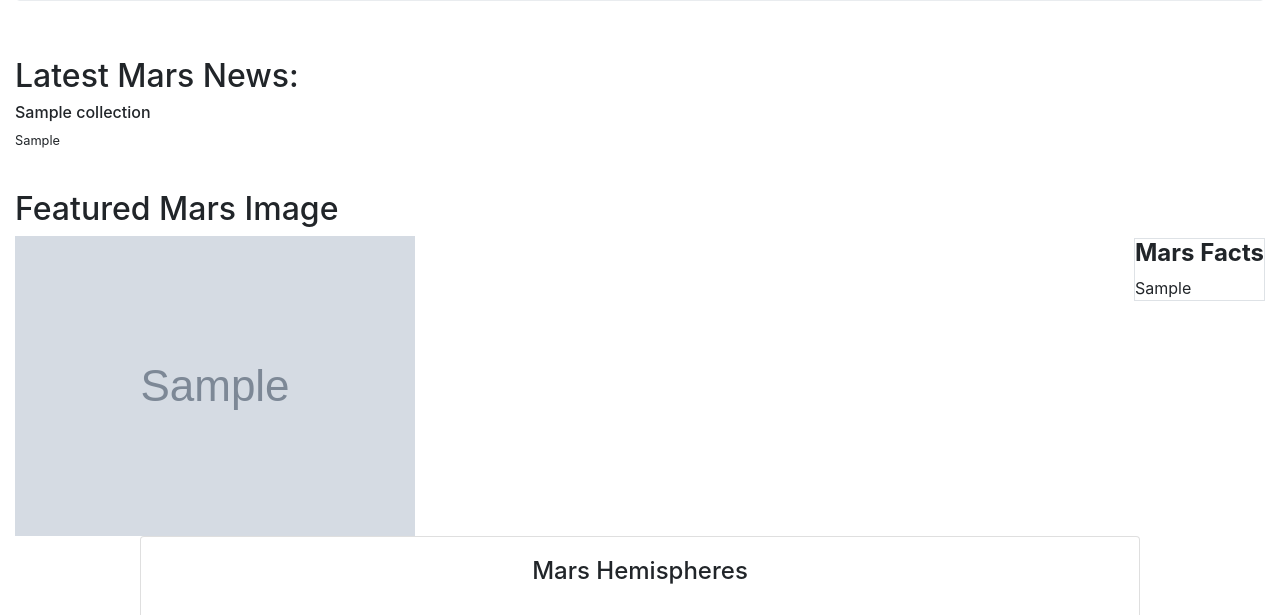
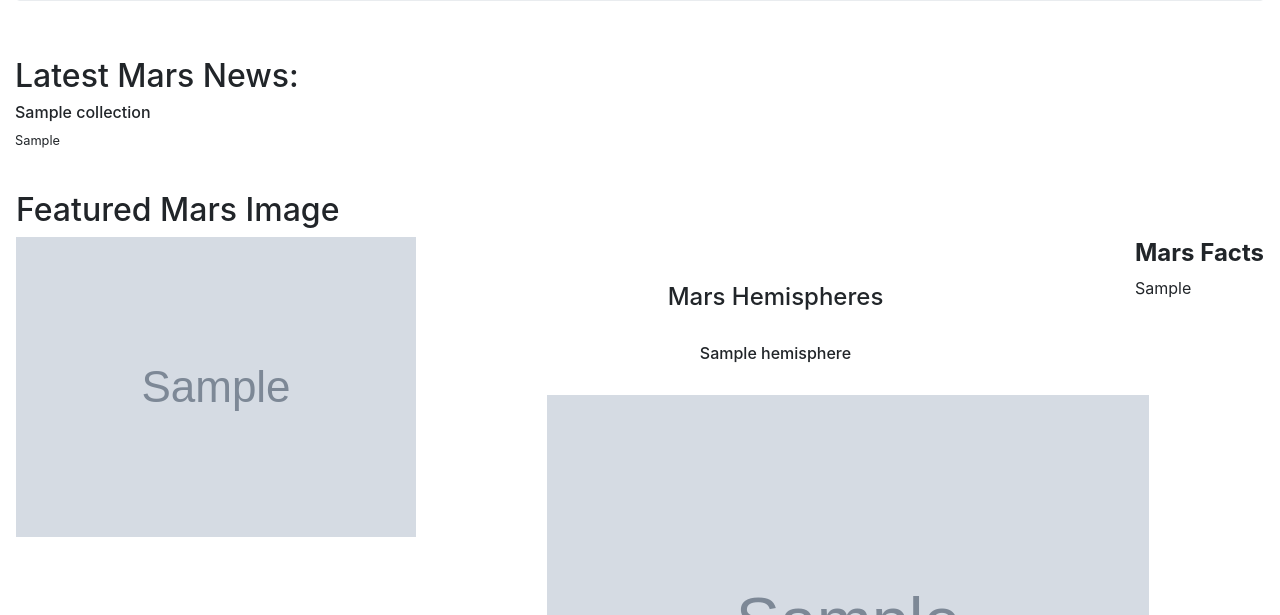
Before and after one commit to dfournie471/web-scraping-challenge, a Flask app: page / in a window 1280 px wide. Shown: the part 247-862 px from the top of the page. Run offline with Flask 2, Linux system fonts and the light colour scheme; grey boxes marked "Sample" are stand-in pictures; a database or web service that is not in the repository returns one stand-in record (values such as "Sample title"); some libraries are stand-ins or nearby versions.

Commit message:
finished html file and added comments to other files

```diff
--- a/Missions_to_Mars/templates/index.html
+++ b/Missions_to_Mars/templates/index.html
@@ -2,7 +2,8 @@
 <html lang="en">
 
     <head>
-        <meta charset="UTF-8">
+      <!-- imports -->
+      <meta charset="UTF-8">
         <meta name="viewport" content="width=device-width, initial-scale=1.0">
         <meta http-equiv="X-UA-Compatible" content="ie=edge">
         <title>Welcome to Mission to Mars!</title>
@@ -10,48 +11,50 @@
         <link type="text/css" rel="stylesheet" href="{{ url_for('static', filename='stylesheets/style.css') }}"/>
       </head>
       <body>
+        <!-- container used to house jumbotron
+          and text along with button that scrapes data from app.py -->
         <div class="container-fluid">
             <div class="jumbotron text-center">
               <h1>Mission to Mars</h1>
               <p><a class="btn btn-primary btn-lg" href="/scrape" role="button">Scrape New Data!</a></p>
     </div> <br>
-    <div class="headline-news">
+    <!-- create dive that will house article title and preview paragraph-->
+    <div>
       <h2>Latest Mars News:</h2>
       <h6>{{mars.headline_title}}</h6>
       <p class="small">{{mars.headline_par}}</p>
     </div> <br>
-    <div class="card-fluid float-left">
+    <!-- store featured image in card-->
+    <div class="card border-white float-left">
       <h2>Featured Mars Image</h2>
       <img src="{{mars.featured_img_url}}" alt="featured image">
 
     </div><br><br>
-    <div class="card-fluid float-right table-striped table-bordered">
+    <!--house table in card that floats to the right of featured image -->
+    <div class="card border-white float-right table-striped table-bordered">
       <h4 class="text-center"><strong>Mars Facts</strong></h4>
       {{mars.df|safe}}
 
 
-    </div><br><br><br><br>
+    </div>
 
 
-    <div class="card mx-auto" style="width:1000px; height:1000px;">
-      <div class="card-body">
-        <h4 class="text-center">Mars Hemispheres</h4><br>
-        <div class="card-fluid float-left mx-auto">
-          <img src="https://astrogeology.usgs.gov/cache/images/f5e372a36edfa389625da6d0cc25d905_cerberus_enhanced.tif_full.jpg" width="475" height="450" alt="hemisphere_pic_1">
-          <h6 class="text-center">Cerberus Hemisphere Enhanced</h6>
+    <!--create card that will house hemisphere images-->
+    <div class="card mx-auto border-white pt-4" style="width:500px; height:2200px;">
+      <div class="card-body border-white">
+        <h4 class="text-center border-white">Mars Hemispheres</h4><br>
+
+
+        <!--loop through hemisphere_pics and insert hemisphere.title, and hemisphere.imgurl into card -->
+        {% for hemisphere in mars.hemisphere_pics%}
+        <h6 class="text-center">{{hemisphere.title}}</h6>
+        <img src="{{hemisphere.img_url}}" class="mx-auto pb-4 pt-4" height="500" alt="hemisphere_pics">
+
+          {% endfor %}
+          <!-- keep card in 1x4 grid inorder to keep pics larger
+            and take advantage of desktop scrolling-->
         </div>
-        <div class="card-fluid float-right mx-auto ">
-          <img src="https://astrogeology.usgs.gov/cache/images/3778f7b43bbbc89d6e3cfabb3613ba93_schiaparelli_enhanced.tif_full.jpg" width="475" height="450" alt="hemisphere_pic_1">
-          <h6 class="text-center">Schiaparelli Hemisphere Enhanced</h6>
-      </div>
-      <div class="card-fluid float-left mx-auto">
-        <img src="https://astrogeology.usgs.gov/cache/images/555e6403a6ddd7ba16ddb0e471cadcf7_syrtis_major_enhanced.tif_full.jpg" width="475" height="450" alt="hemisphere_pic_1">
-        <h6 class="text-center">Syrtis Major Hemisphere Enhanced</h6>
-    </div>
-    <div class="card-fluid float-right mx-auto">
-      <img src="https://astrogeology.usgs.gov/cache/images/b3c7c6c9138f57b4756be9b9c43e3a48_valles_marineris_enhanced.tif_full.jpg" width="475" height="450" alt="hemisphere_pic_1">
-      <h6 class="text-center">Valles Marineris Hemisphere Enhanced</h6>
-  </div>
+
 
 
 
```
Also changed, not shown: Missions_to_Mars/app.py (+15 -0 lines), Missions_to_Mars/mars_facts.html (added, +50 -0 lines), Missions_to_Mars/scrape_mars.py (+31 -1 lines), 1 other file.
